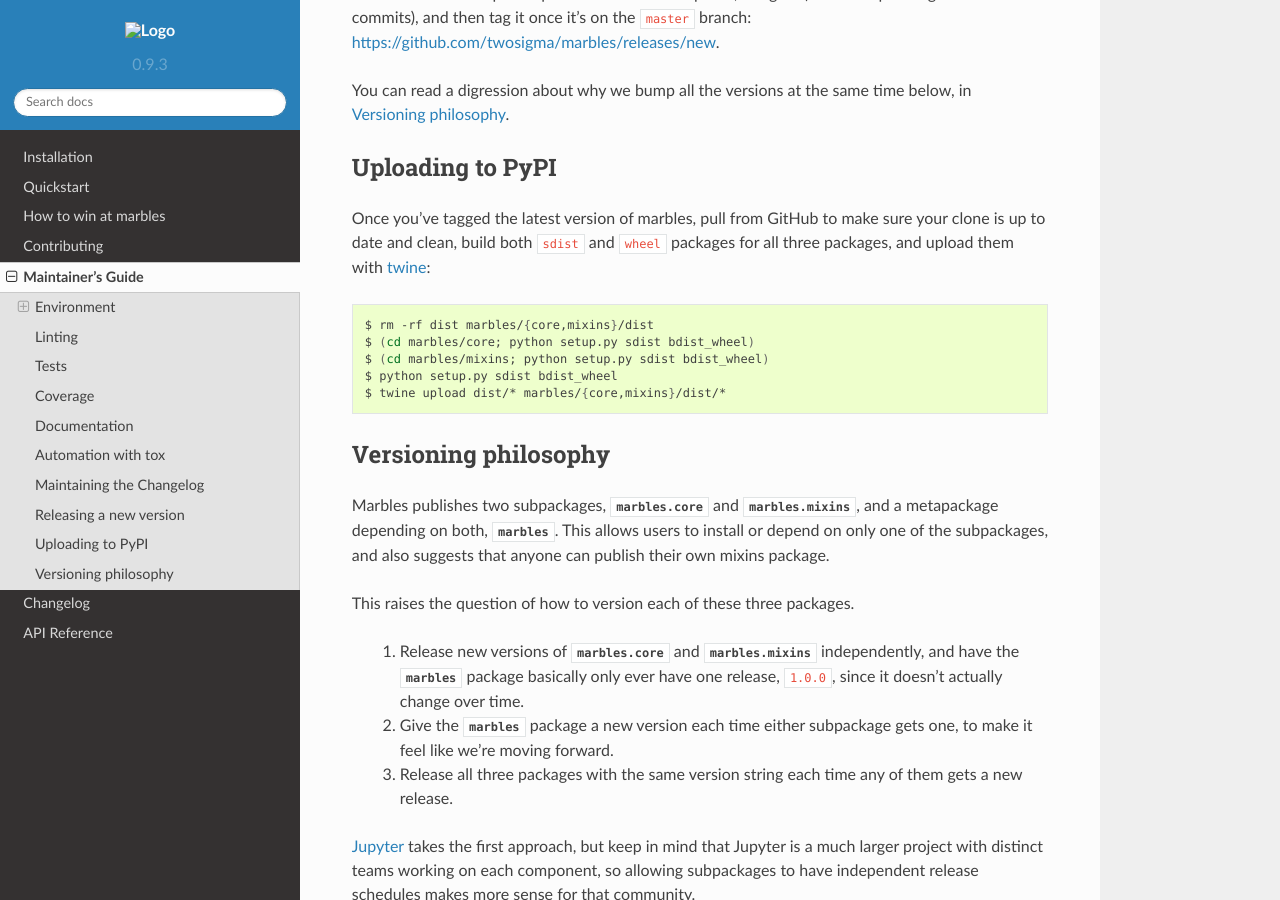
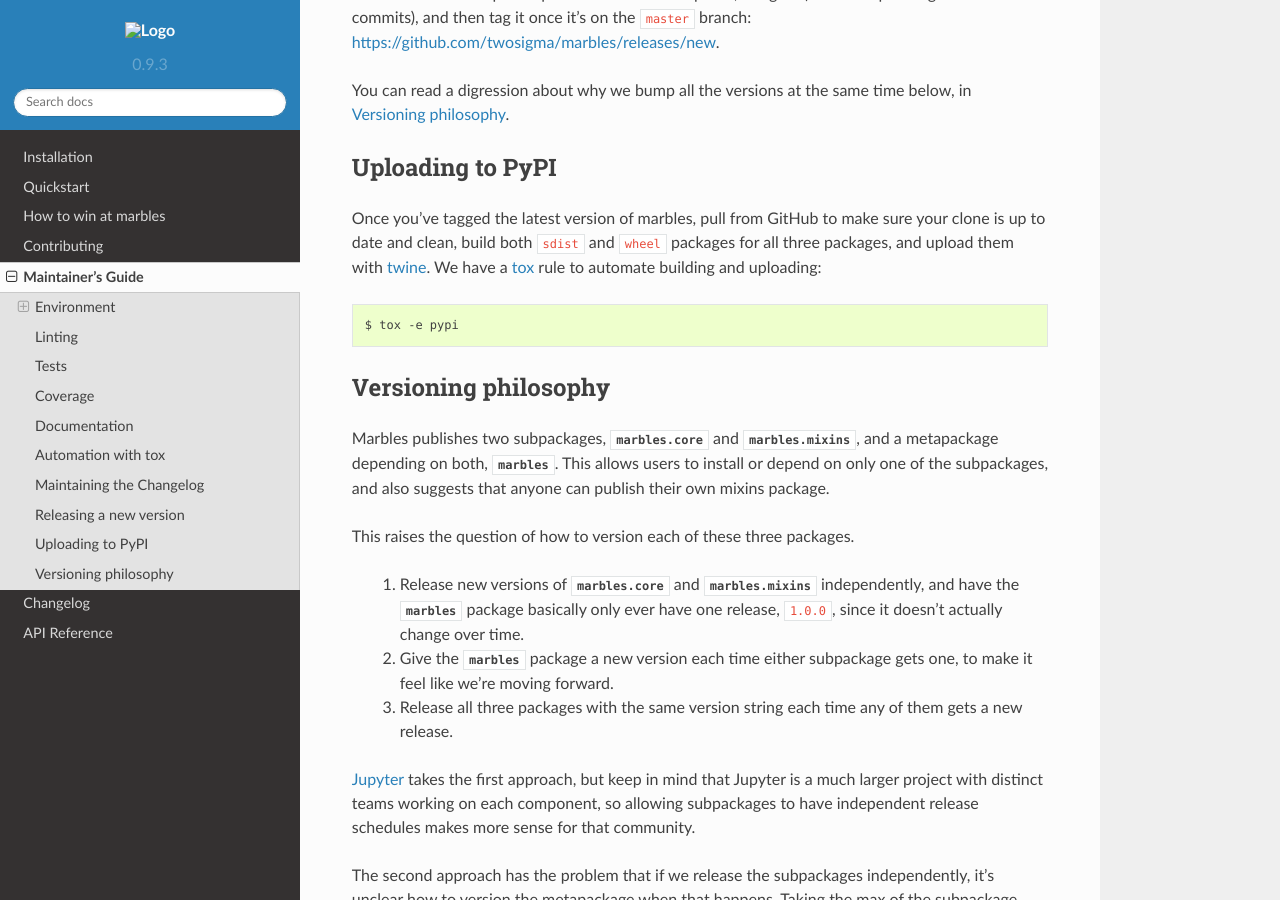
Before and after one commit to twosigma/marbles, a Sphinx documentation site: the page built from docs/maintaining.rst, in a window 1280 px wide and 900 px high, scrolled down 3842 px. Built offline with Sphinx 7.4.7 and the Read the Docs theme 2.0.0, drawn with Linux system fonts in a browser that asks for light colours; the version number is read from the project's files by our own code.

Commit message:
created tox shorthand for building and uploading packages to pypi (#67)

```diff
--- a/docs/maintaining.rst
+++ b/docs/maintaining.rst
@@ -196,13 +196,9 @@ Uploading to PyPI
 Once you've tagged the latest version of marbles, pull from GitHub to
 make sure your clone is up to date and clean, build both ``sdist`` and
 ``wheel`` packages for all three packages, and upload them with
-`twine`_::
+`twine`_. We have a `tox`_ rule to automate building and uploading::
 
-    $ rm -rf dist marbles/{core,mixins}/dist
-    $ (cd marbles/core; python setup.py sdist bdist_wheel)
-    $ (cd marbles/mixins; python setup.py sdist bdist_wheel)
-    $ python setup.py sdist bdist_wheel
-    $ twine upload dist/* marbles/{core,mixins}/dist/*
+    $ tox -e pypi
 
 .. _pipenv: https://docs.pipenv.org
 .. _flake8: http://flake8.pycqa.org
```
Also changed, not shown: 1 other file.
